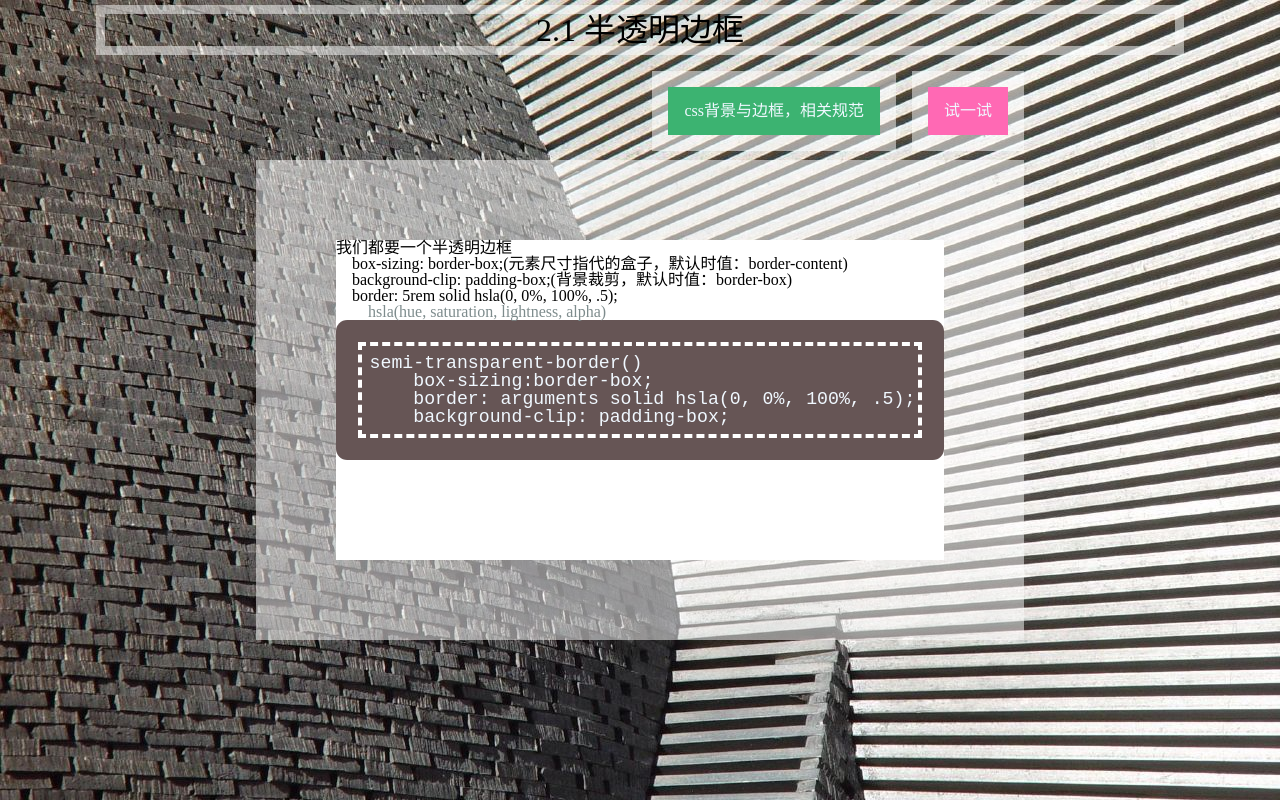
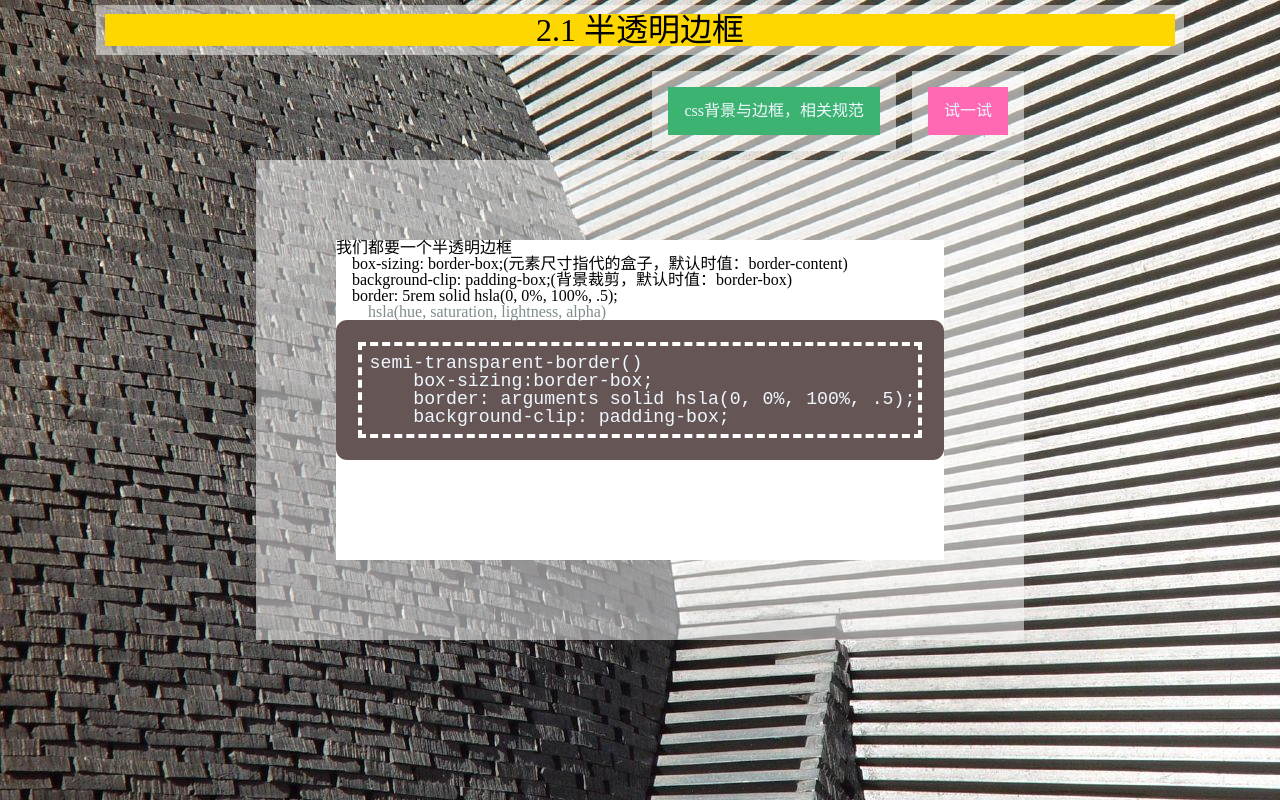
Before and after one commit to FrontCodeOfKelvin/cssPractise, a website: page src/2背景与边框/1半透明边框.html in a window 1280 px wide. Drawn offline with nearby package versions, Linux system fonts and the light colour scheme; files that its build step writes are made by us from their sources; files whose address does not match are found by name.

Commit message:
gulp config

```diff
--- a/src/2背景与边框/css/2.1.styl
+++ b/src/2背景与边框/css/2.1.styl
@@ -9,7 +9,7 @@ body
         z-index: 1;
         text-align: center;
         font-size: 2em;
-        background: $test;
+        background: gold;
         margin: 0 3em;
         margin-top: .15em;
         semi-transparent-border(.3em)
@@ -18,7 +18,6 @@ body
         width 80%
         height 5em
         margin 1em 0
-
         .suspend-btn
             float right
             margin-left 1em
```
